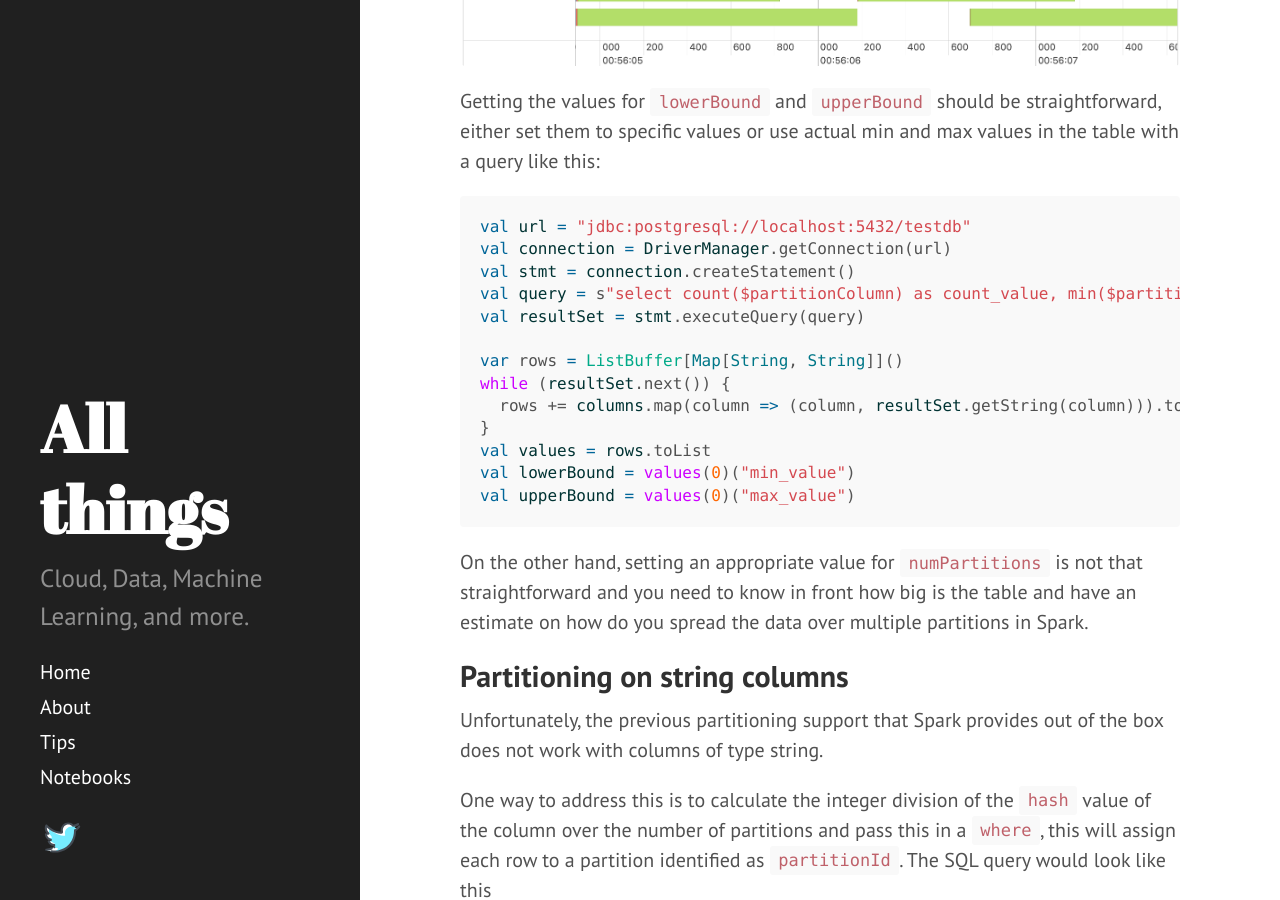
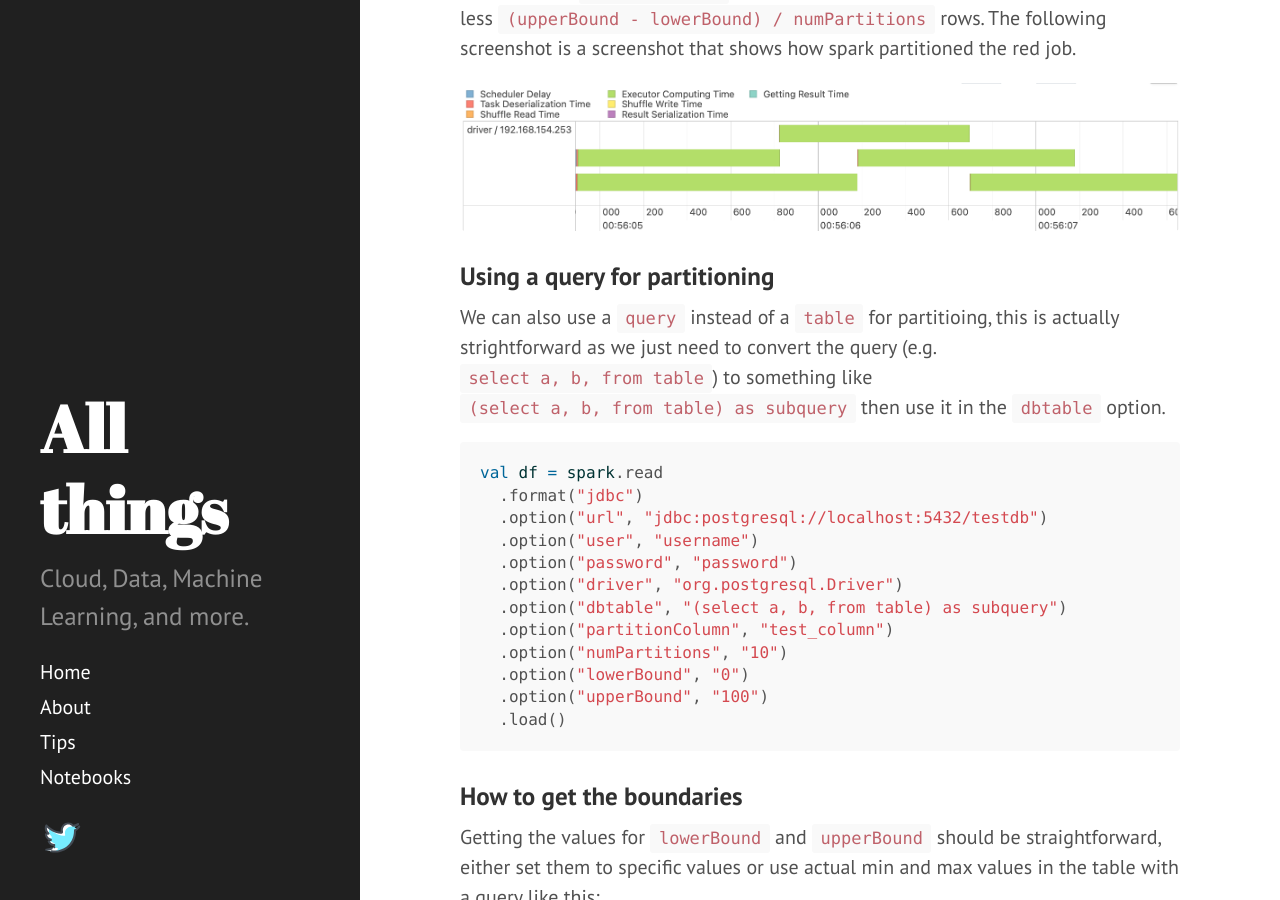
Before and after one commit to dzlab/dzlab.github.io, a Jekyll site: the page built from _posts/2022-02-10-spark-jdbc-partitioning.md, in a window 1280 px wide and 900 px high, scrolled down 2586 px. Built offline with Jekyll 4.4.1, drawn with Linux system fonts in a browser that asks for light colours; nearby versions of some CDN libraries; a script that is not in the unit is left out; the table of contents is made by our own code; some of the changed text lies outside the part shown.

Commit message:
Update 2022-02-10-spark-jdbc-partitioning.md

````diff
--- a/_posts/2022-02-10-spark-jdbc-partitioning.md
+++ b/_posts/2022-02-10-spark-jdbc-partitioning.md
@@ -48,7 +48,10 @@ You can check all the options Spark provide for while using JDBC drivers in the
 
 > Note if the parition column is numeric then the values of `lowerBound` and `upperBound` has to be covertable to long or spark will through a `NumberFormatException`.
 
-Now, when using those options the logic to read a table with Spark become something like this
+
+### Using a table for partitioning
+
+Now, when using those options and having a `dbtable` option set, the logic to read a table with Spark become something like this
 
 ```scala
 val df = spark.read
@@ -69,6 +72,27 @@ As you can imagine this approach will provide much more scalability then the ear
 
 ![spark read partitioning]({{ "assets/2022/02/20220210-spark-read-partitioning.png" | absolute_url }}){: .center-image }
 
+
+### Using a query for partitioning
+We can also use a `query` instead of a `table` for partitioing, this is actually strightforward as we just need to convert the query (e.g. `select a, b, from table`) to something like `(select a, b, from table) as subquery` then use it in the `dbtable` option.
+
+```scala
+val df = spark.read
+  .format("jdbc")
+  .option("url", "jdbc:postgresql://localhost:5432/testdb")
+  .option("user", "username")
+  .option("password", "password")
+  .option("driver", "org.postgresql.Driver")
+  .option("dbtable", "(select a, b, from table) as subquery")
+  .option("partitionColumn", "test_column")
+  .option("numPartitions", "10")
+  .option("lowerBound", "0")
+  .option("upperBound", "100")
+  .load()
+```
+
+### How to get the boundaries
+
 Getting the values for `lowerBound` and `upperBound` should be straightforward, either set them to specific values or use actual min and max values in the table with a query like this:
 
 ```scala
@@ -88,6 +112,7 @@ val upperBound = values(0)("max_value")
 ```
 
 On the other hand, setting an appropriate value for `numPartitions` is not that straightforward and you need to know in front how big is the table and have an estimate on how do you spread the data over multiple partitions in Spark.
+
 
 ## Partitioning on string columns
 Unfortunately, the previous partitioning support that Spark provides out of the box does not work with columns of type string.
````
